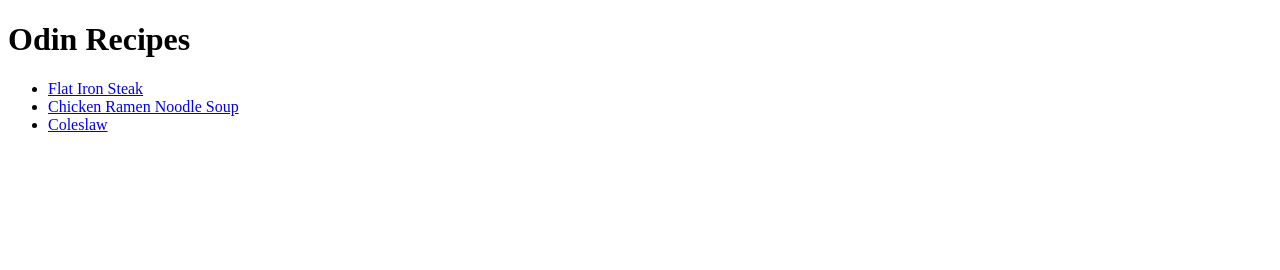
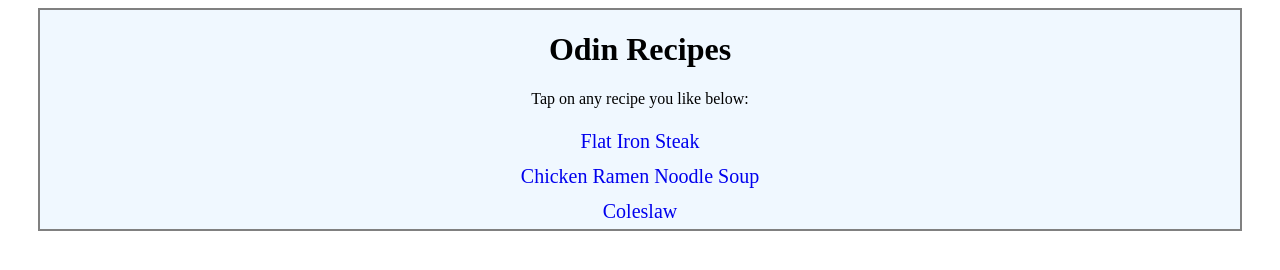
Before and after one commit to 0bscene-Heathen/odin-recipes, a plain HTML site: page index.html in a window 1280 px wide. Drawn offline with Linux system fonts and the light colour scheme.

Commit message:
Add a CSS file and some basic styling Modify the HTML files and include and external CSS file to mimic the progress of the course by adding slight change to the plain old style: basic coloring, resizing, alignment, and spacing.

```diff
--- a/index.html
+++ b/index.html
@@ -3,14 +3,18 @@
     <head>
         <meta charset="UTF-8">
         <meta name="viewport" content="width=device-width, initial-scale=1.0">
+        <link rel="stylesheet" href="styles.css">
         <title>Recipes</title>
     </head>
     <body>
-        <h1>Odin Recipes</h1>
-        <ul>
-            <li><a href="./recipes/steak.html">Flat Iron Steak</a></li>
-            <li><a href="./recipes/ramen.html">Chicken Ramen Noodle Soup</a></li>
-            <li><a href="./recipes/coleslaw.html">Coleslaw</a></li>
-        </ul>
+        <div>
+            <h1>Odin Recipes</h1>
+            <p>Tap on any recipe you like below:</p>
+            <ul>
+                <li class="home-links"><a href="./recipes/steak.html">Flat Iron Steak</a></li>
+                <li class="home-links"><a href="./recipes/ramen.html">Chicken Ramen Noodle Soup</a></li>
+                <li class="home-links"><a href="./recipes/coleslaw.html">Coleslaw</a></li>
+            </ul>
+        </div>
     </body>
 </html>
--- /dev/null
+++ b/styles.css
@@ -0,0 +1,24 @@
+div{
+    margin: 0 auto;
+    width: 1200px;
+    border: 2px solid gray;
+    text-align: center;
+    background-color: aliceblue;
+}
+
+ul {
+    margin: 0;
+    padding-left: 0;
+    list-style: none;
+}
+
+.home-links {
+    padding: 6px;
+    list-style: none;
+    font-size: 20px;
+}
+
+a {
+    text-decoration: none;
+
+}
```
Also changed, not shown: recipes/coleslaw.html (+3 -0 lines), recipes/ramen.html (+3 -0 lines), recipes/steak.html (+3 -0 lines).
